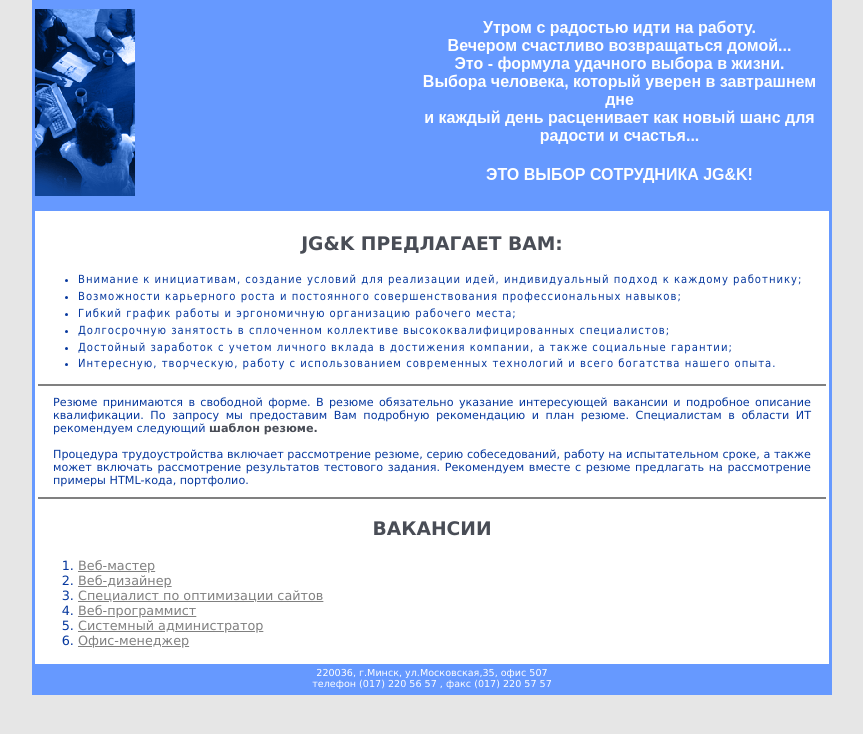
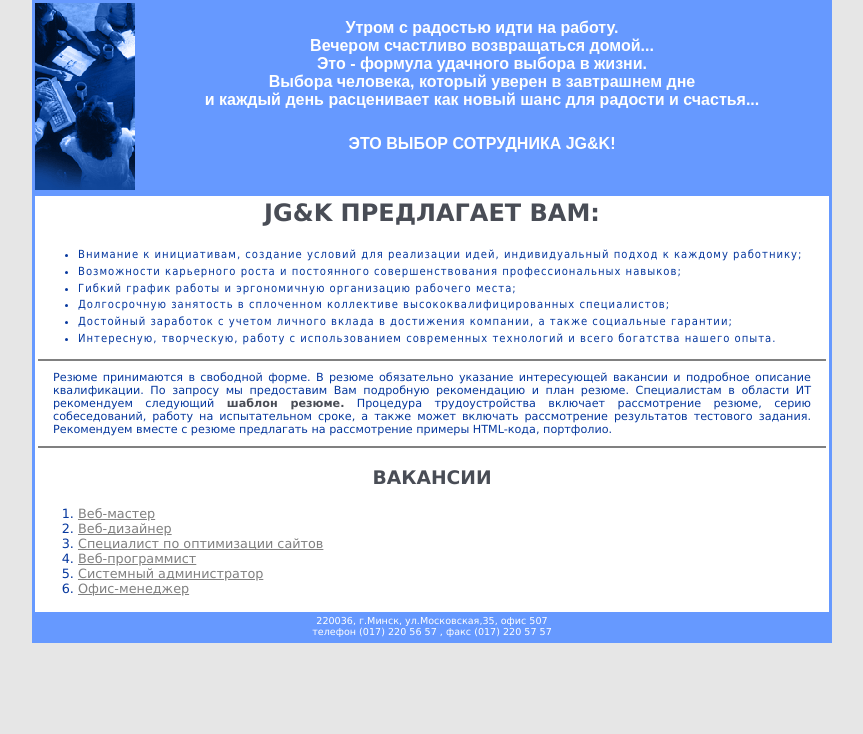
Before and after one commit to vadimPetru/lesson4, a plain HTML site: page Practice2/Practice2.html in a window 1280 px wide. Shown: the whole page, without its empty margins (208-1071 px from the left). Drawn offline with Linux system fonts and the light colour scheme.

Commit message:
last correction

```diff
--- a/Practice2/Practice2.html
+++ b/Practice2/Practice2.html
@@ -12,14 +12,16 @@
 <body>
   <table class="table1">
     <tr>
-      <td><img src="image/k1.gif" title="Конференция" ></td>
-      <td>
+      <td><img src="image/k1.gif" title="Конференция" >
+        <div>
           <p id="shapka">Утром с радостью идти на работу.<br>
             Вечером счастливо возвращаться домой...<br>
             Это - формула удачного выбора в жизни. <br>
             Выбора человека, который уверен в завтрашнем дне<br> и каждый день расценивает как новый
             шанс для радости и счастья...</p>
           <p id="slogan">ЭТО ВЫБОР СОТРУДНИКА JG&K!</p>
+        </div>
+
 
       </td>
     </tr>
@@ -28,7 +30,7 @@
   <table class="table2">
     <tr>
       <td>
-        <h3>JG&K предлагает Вам:</h3>
+        <h2>JG&K предлагает Вам:</h2>
         <ul>
           <li>Внимание к инициативам, создание условий для реализации идей,
             индивидуальный подход к каждому работнику; </li>
@@ -48,7 +50,7 @@
           предоставим Вам подробную рекомендацию и план резюме. Специалистам в
           области ИТ рекомендуем следующий
           <a href="blank.doc">шаблон
-            резюме.</a> <BR><BR>Процедура трудоустройства включает рассмотрение
+            резюме.</a> Процедура трудоустройства включает рассмотрение
           резюме, серию собеседований, работу на испытательном сроке, а также может
           включать рассмотрение результатов тестового задания. Рекомендуем вместе с резюме
           предлагать на рассмотрение примеры HTML-кода, портфолио.
--- a/Practice2/css/style.css
+++ b/Practice2/css/style.css
@@ -10,15 +10,19 @@ h2,h3{
   text-transform: uppercase;
   color: #494d56;
 }
+ h2{
+   margin-top:0;
+ }
 
 #shapka,#slogan{
   font-family: Arial;
   text-align: center;
   color: white;
   font-weight: bold;
+
 }
 
-#slogan{padding: 5px 0 5px 0;}
+#slogan{padding: 10px 0 5px 0;}
 
 .foot{
   color: white;
@@ -75,12 +79,15 @@ td{
   margin: auto;
   border-color:#6699FF ;
   width: 800px;
+  height: 180px;
   border:1px;
 
 }
 img {
-  height: 187px;
+
   width: 100px;
+  float: left;
+
 }
 table td,tr{
   width:100px;
```
Lines whose indentation alone changed are shown as unchanged.
